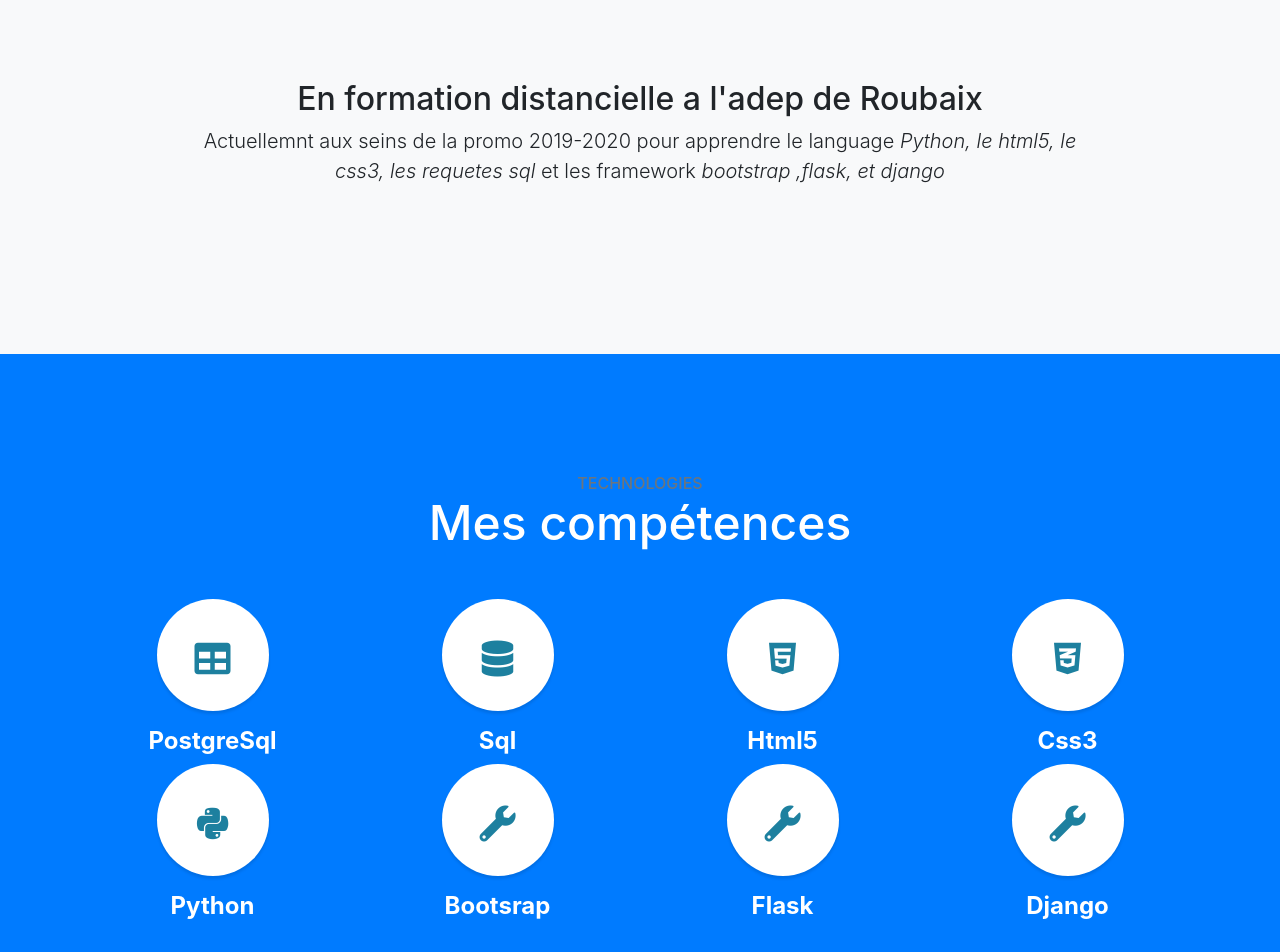
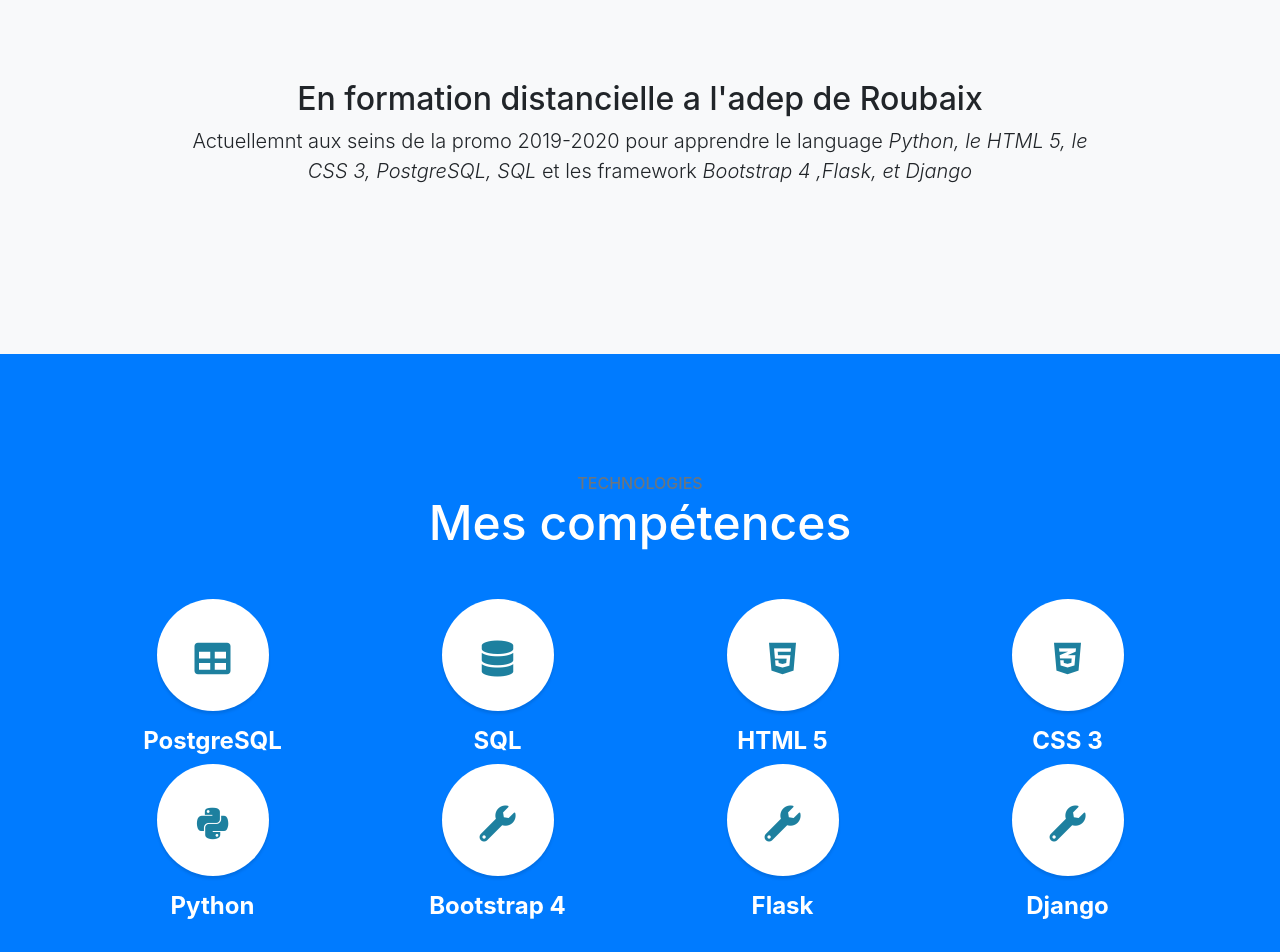
Before and after one commit to Nicolas-Turck/portfolio, a website with bundled scripts: page startbootstrap-stylish-portfolio-gh-pages/index.html in a window 1280 px wide. Shown: the part 840-1792 px from the top of the page. Built offline with nearby package versions, Linux system fonts and the light colour scheme.

Commit message:
change name of tools in technologies in index.html

```diff
--- a/startbootstrap-stylish-portfolio-gh-pages/index.html
+++ b/startbootstrap-stylish-portfolio-gh-pages/index.html
@@ -69,7 +69,7 @@
       <div class="row">
         <div class="col-lg-10 mx-auto">
           <h2>En formation distancielle a l'adep de Roubaix</h2>
-          <p class="lead mb-5">Actuellemnt aux seins de la promo 2019-2020 pour apprendre le language <em>Python, le html5, le css3, les requetes sql</em> et les framework <em>bootstrap ,flask, et django</em></p>
+          <p class="lead mb-5">Actuellemnt aux seins de la promo 2019-2020 pour apprendre le language <em>Python, le HTML 5, le CSS 3, PostgreSQL, SQL</em> et les framework <em>Bootstrap 4 ,Flask, et Django</em></p>
         </div>
       </div>
     </div>
@@ -88,7 +88,7 @@
             <i class="fas fa-table"></i>
           </span>
           <h4>
-            <strong>PostgreSql</strong>
+            <strong>PostgreSQL</strong>
           </h4>
         </div>
         <div class="col-lg-3 col-md-6 mb-5 mb-lg-0">
@@ -96,7 +96,7 @@
             <i class="fas fa-database"></i>
           </span>
           <h4>
-            <strong>Sql</strong>
+            <strong>SQL</strong>
           </h4>
         </div>
         <div class="col-lg-3 col-md-6 mb-5 mb-lg-0">
@@ -104,7 +104,7 @@
             <i class="fab fa-html5"></i>
           </span>
           <h4>
-            <strong>Html5</strong>
+            <strong>HTML 5</strong>
           </h4>
         </div>
         <div class="col-lg-3 col-md-6 mb-5 mb-lg-0">
@@ -112,7 +112,7 @@
             <i class="fab fa-css3-alt"></i>
           </span>
           <h4>
-            <strong>Css3</strong>
+            <strong>CSS 3</strong>
           </h4>
         </div>
         <div class="col-lg-3 col-md-6 mb-5 mb-lg-0">
@@ -128,7 +128,7 @@
             <i class="fas fa-wrench"></i>
           </span>
           <h4>
-            <strong>Bootsrap</strong>
+            <strong>Bootstrap 4</strong>
           </h4>
         </div>
         <div class="col-lg-3 col-md-6">
```
